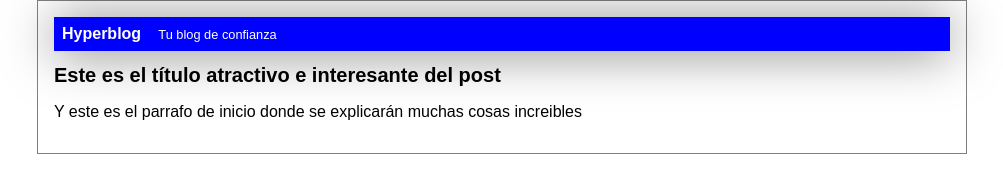
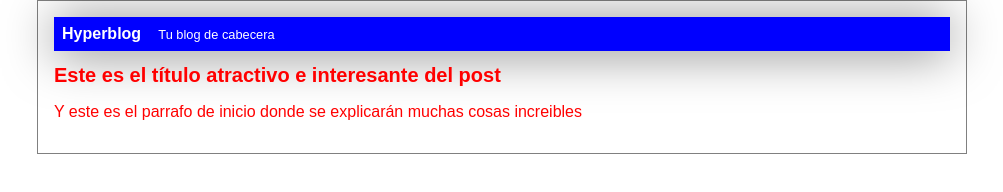
Before and after one commit to chrisWO92/git_github, a plain HTML site: page index.html in a window 1280 px wide. Shown: the whole page, without its empty margins (138-1141 px from the left). Drawn offline with Linux system fonts and the light colour scheme.

Commit message:
cabecera cambio

```diff
--- a/index.html
+++ b/index.html
@@ -12,7 +12,7 @@
         <div id="cabecera">
             Hyperblog
             <span id="tagline">
-                Tu blog de confianza
+                Tu blog de cabecera
             </span>
         </div>
         <div id="post">
--- a/style.css
+++ b/style.css
@@ -1,5 +1,5 @@
 body {
-    color: black;
+    color: red;
     text-align: center;
     font-family: 'Arial';
     margin: 0;
```
